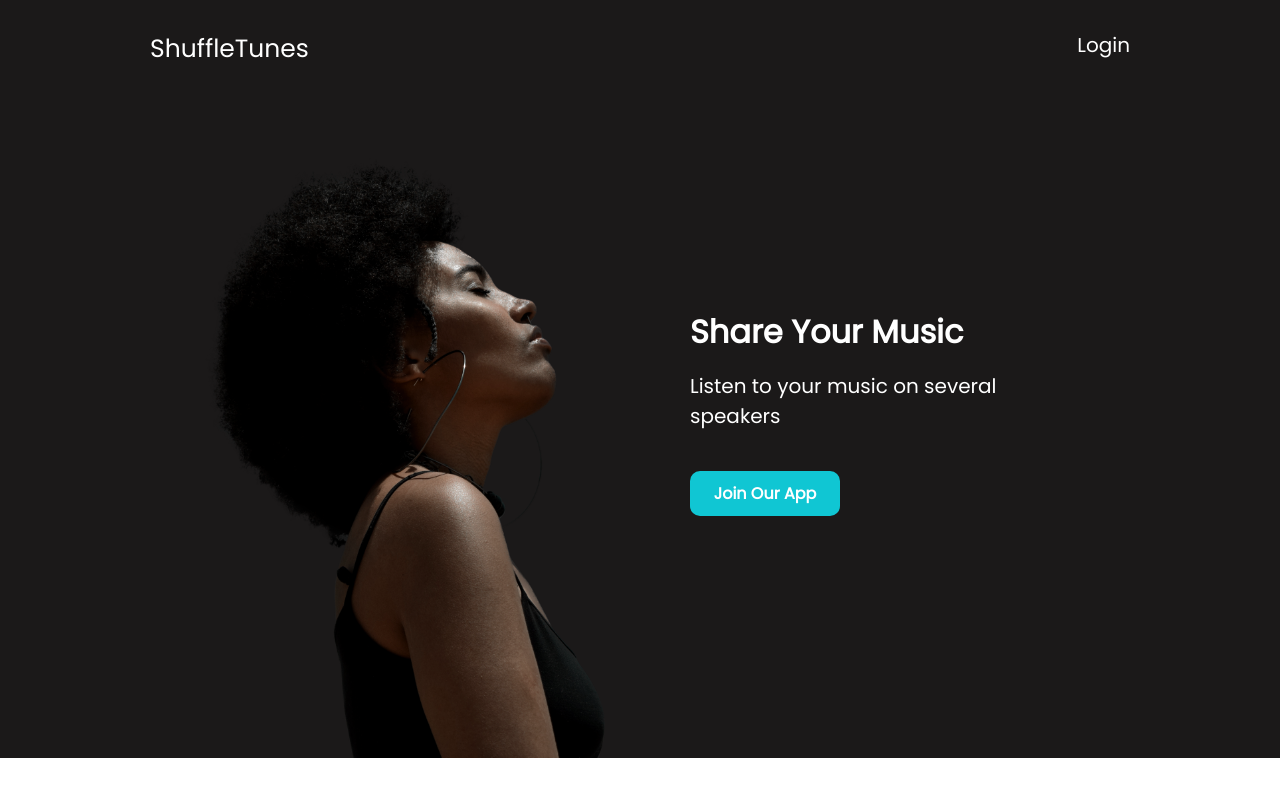
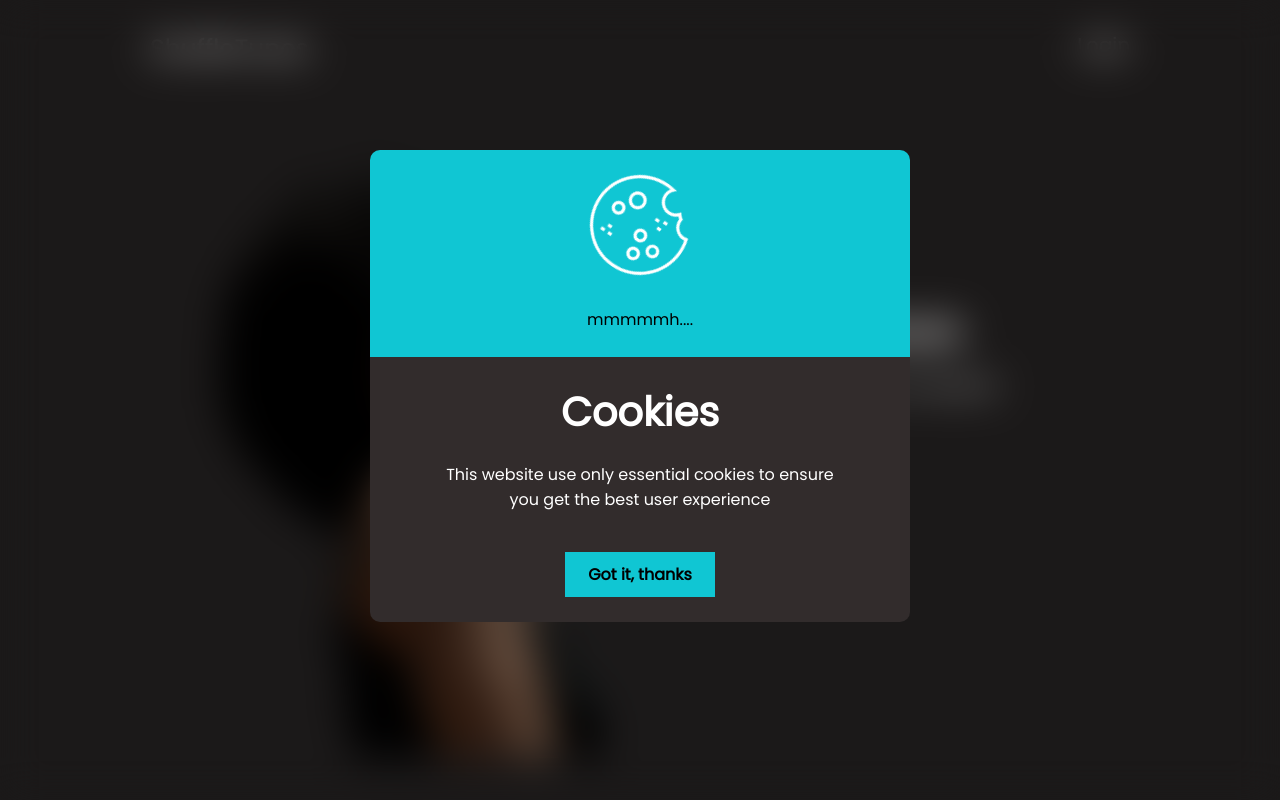
Before and after one commit to YiddishGun11/ShuffleTunes, a React (Create React App) app in the folder WebApp/client/: page / in a window 1280 px wide. Built offline with nearby package versions, Linux system fonts and the light colour scheme; no server answers.

Commit message:
[NEW] Cookie component
- Creating a new cookie component displaying on home page to ensure that user accepts their usage when using ShuffleTunes

```diff
--- /dev/null
+++ b/WebApp/client/src/components/Cookies/Popup.js
@@ -0,0 +1,25 @@
+import "./Popup.scss"
+
+import { createPortal } from "react-dom";
+
+import {ReactComponent as CookieIcon} from "../../assets/cookie-icon.svg";
+
+function Popup(props){
+    return createPortal(
+        <div className="cookie-main-div">
+            <div className="cookie-container">
+                <div className="cookie-main-div-header">
+                    <span><CookieIcon id="cookie-icon" /></span>
+                    <p>mmmmmh....</p>
+                </div>
+                <div className="cookie-main-div-body">
+                    <h1>Cookies</h1>
+                    <p>This website use only essential cookies to ensure you get the best user experience</p>
+                    <button onClick={() => props.setDisplay(false)}>Got it, thanks</button>
+                </div>
+            </div>
+        </div>, document.body
+    )
+}
+
+export default Popup;
--- /dev/null
+++ b/WebApp/client/src/components/Cookies/Popup.scss
@@ -0,0 +1,84 @@
+@import "../../../styles/variables.scss";
+
+
+.cookie-main-div {
+    backdrop-filter: blur(20px);
+    position: absolute;
+    left: 0;
+    top: 0;
+    margin: auto;
+    width: 100%;
+    height: 100%;
+    font-family: $police;
+    display: flex;
+    flex-direction: column;
+    padding: 150px;
+    font-family: $police;
+    align-items: center;
+
+    .cookie-container {
+        width: calc(50% + 50px);
+        border-top-left-radius: 5px;
+        border-top-right-radius: 5px;
+
+        .cookie-main-div-header {
+            background-color: $main-color;
+            height: auto;
+            padding: 25px;
+            align-items: center;
+            display: flex;
+            flex-direction: column;
+            gap: 25px;
+            border-top-left-radius: 10px;
+            border-top-right-radius: 10px;
+
+            #cookie-icon {
+                fill: white;
+                height: 100px;
+                width: 100px;
+                animation: spinner 5s linear infinite;
+            }
+        }
+
+        .cookie-main-div-body {
+            background-color: $main-background;
+            padding: 25px 75px;
+            height: auto;
+            text-align: center;
+            align-items: center;
+            color: white;
+            display: flex;
+            flex-direction: column;
+            gap: 20px;
+            border-bottom-left-radius: 10px;
+            border-bottom-right-radius: 10px;
+
+            h1 {
+                font-size: 40px;
+            }
+
+            button {
+                margin-top: 20px;
+                cursor: pointer;
+                border: none;
+                width: 150px;
+                height: 45px;
+                background-color: $main-color;
+                color: black;
+                font-family: $police;
+                font-weight: 600;
+                font-size: 16px;
+
+                &:hover {
+                    transform: scale(1.1);
+                    transition-duration: 0.5s;
+                }
+            }
+        }
+    }
+}
+
+@keyframes spinner {
+    0% { transform: rotate(0deg); }
+    100% { transform: rotate(360deg); }
+}
--- a/WebApp/client/src/pages/Home/Home.js
+++ b/WebApp/client/src/pages/Home/Home.js
@@ -1,22 +1,36 @@
-import React from 'react'
+import "./Home.scss"
+
+import { useState } from "react";
+
 import { Link } from 'react-router-dom';
 import Image from '../../assets/landing-page-girl.png'
-import "./Home.scss"
+
+import Popup from "../../components/Cookies/Popup";
 
 function Home(){
+
+    const [display, setDisplay] = useState(true);
+
     return(
-        <div>
+        <div className="home-menu-main">
             <div className='home-menu'>
                 <Link to="/" className='home-menu-logo'><p>ShuffleTunes</p></Link>
                 <Link to="/connexion" className='home-menu-link'><p>Login</p></Link>
             </div>
 
             <div className='home-section'>
+                <>
+                    {display ? (
+                        <Popup setDisplay={setDisplay}/>
+                    ):(
+                        <></>
+                    )}
+                </>
                 <img src={Image} alt="" ></img>
                 <div className='home-section-div'>
-                    <h1>Share Your Music</h1>
-                    <p>Listen to your music on several speakers</p>
-                    <Link to="/connexion"><button>Join Our App</button></Link>
+                        <h1>Share Your Music</h1>
+                        <p>Listen to your music on several speakers</p>
+                        <Link to="/connexion"><button>Join Our App</button></Link>
                 </div>
             </div>
 
--- a/WebApp/client/src/pages/Home/Home.scss
+++ b/WebApp/client/src/pages/Home/Home.scss
@@ -1,5 +1,9 @@
 @import url("https://fonts.googleapis.com/css2?family=Poppins&display=swap");
 @import "../../../styles/variables.scss" ;
+
+.home-menu-main {
+    background-color: #1b1919;
+    height: 100vh;
 
     .home-menu {
         display: flex;
@@ -75,3 +79,4 @@
             }
         }
     }
+}
```
Also changed, not shown: WebApp/client/src/assets/cookie-icon.svg (added), 1 other file (tests, documents, lock files or other folders). Lines whose indentation alone changed are shown as unchanged.
